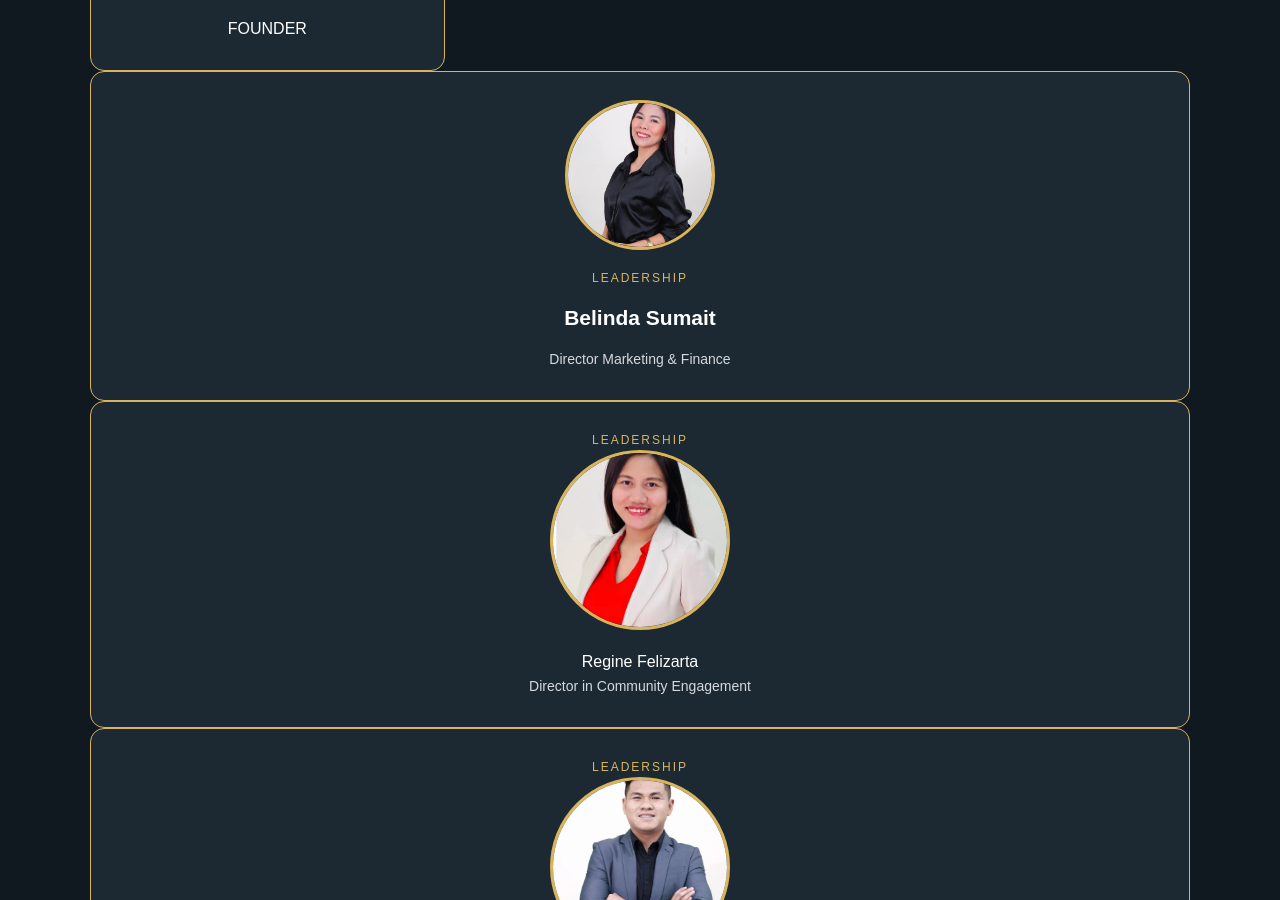
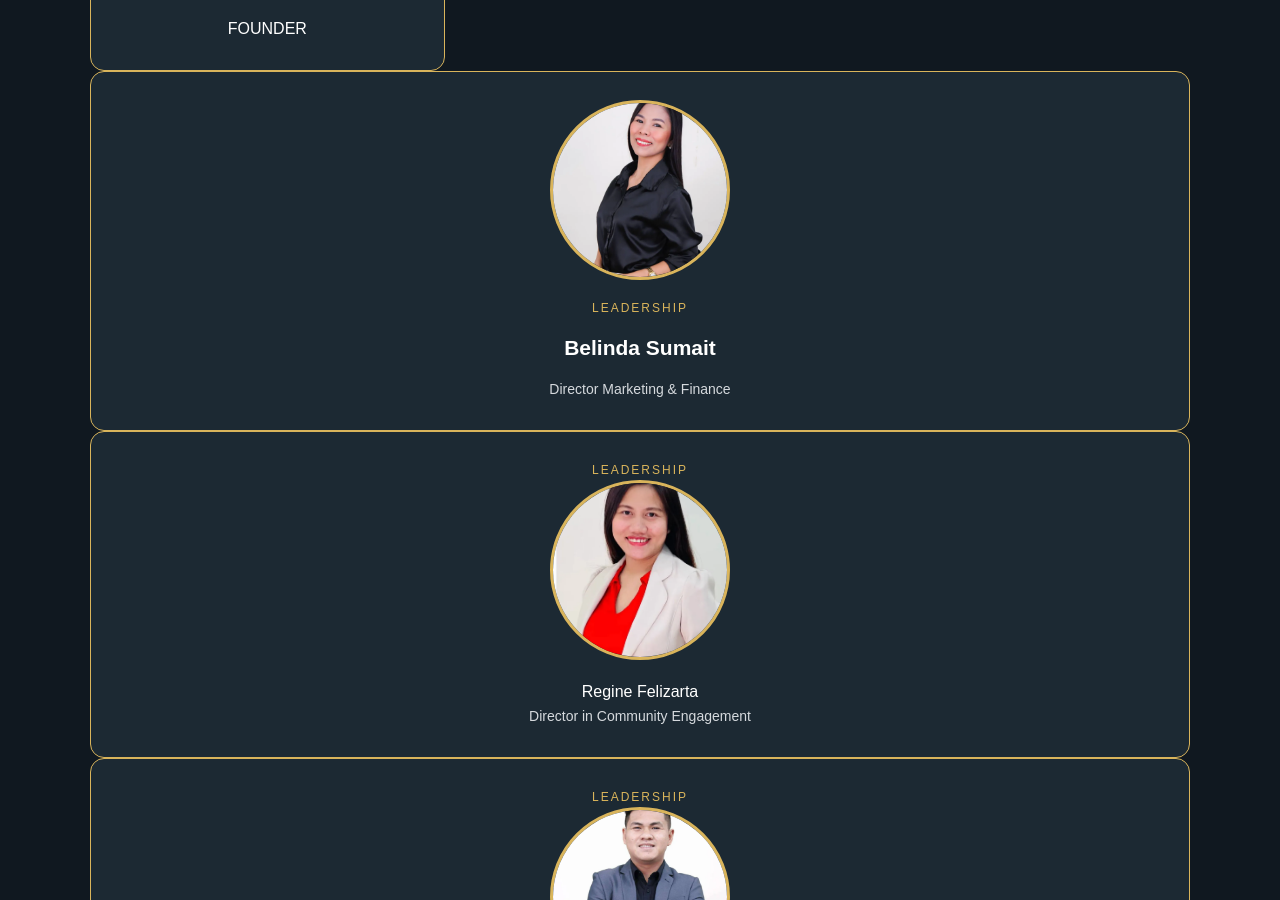
Before and after one commit to geronimoroy75-tech/mvp-club-official-website, a plain HTML site: page index.html in a window 1280 px wide. Shown: the part 4535-5435 px from the top of the page. Drawn offline with Linux system fonts and the light colour scheme.

Commit message:
Adjust Belinda"s Profile

```diff
--- a/index.html
+++ b/index.html
@@ -597,7 +597,7 @@ footer p {
       </div>
 
       <div style="background:#1C2933;border:1px solid #D9B45B;border-radius:14px;padding:28px 18px;">
-        <img src="IMG_9012.WEBP" alt="Belinda Sumait" style="width:150px !important;height:150px !important;max-width:150px;aspect-ratio:1/1;object-fit:cover;object-position:center 30%;border-radius:50%;border:3px solid #D9B45B;display:block;margin:0 auto 18px;">
+        <img src="IMG_9012.WEBP" alt="Belinda Sumait" style="width:180px !important;height:180px !important;max-width:180px;aspect-ratio:1/1;object-fit:cover;object-position:center 30%;border-radius:50%;border:3px solid #D9B45B;display:block;margin:0 auto 18px;">
         <div style="color:#D9B45B;font-size:12px;letter-spacing:2px;">LEADERSHIP</div>
         <h3 style="color:#ffffff;font-size:21px;margin:12px 0;">Belinda Sumait</h3>
         <p style="color:#d5d9dd;font-size:14px;">Director Marketing &amp; Finance</p>
```
